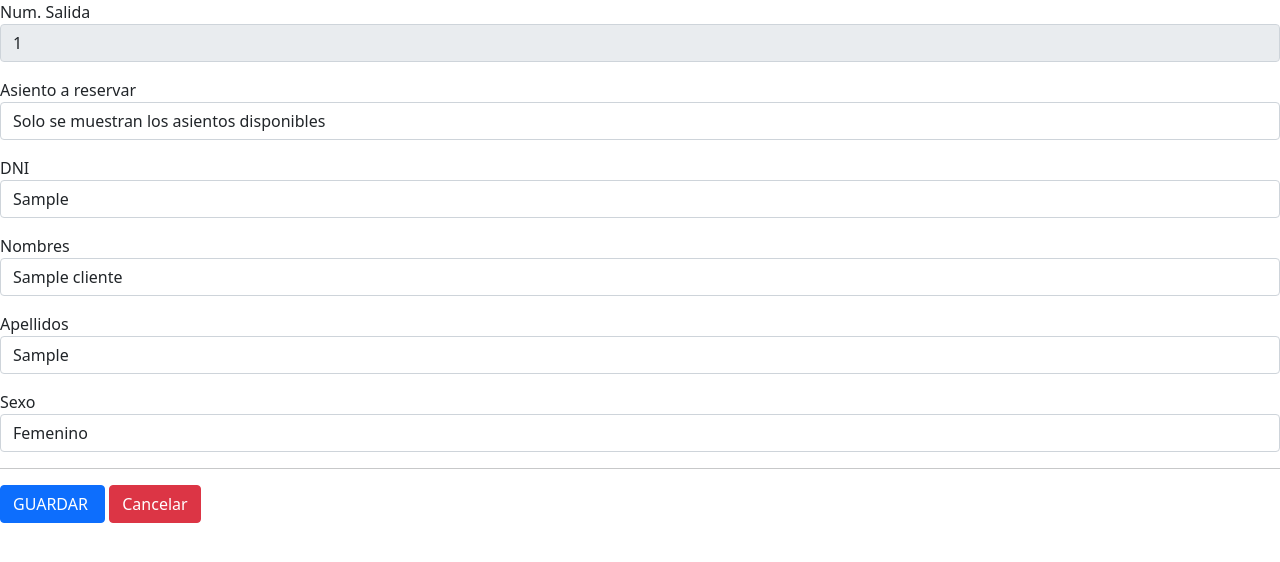
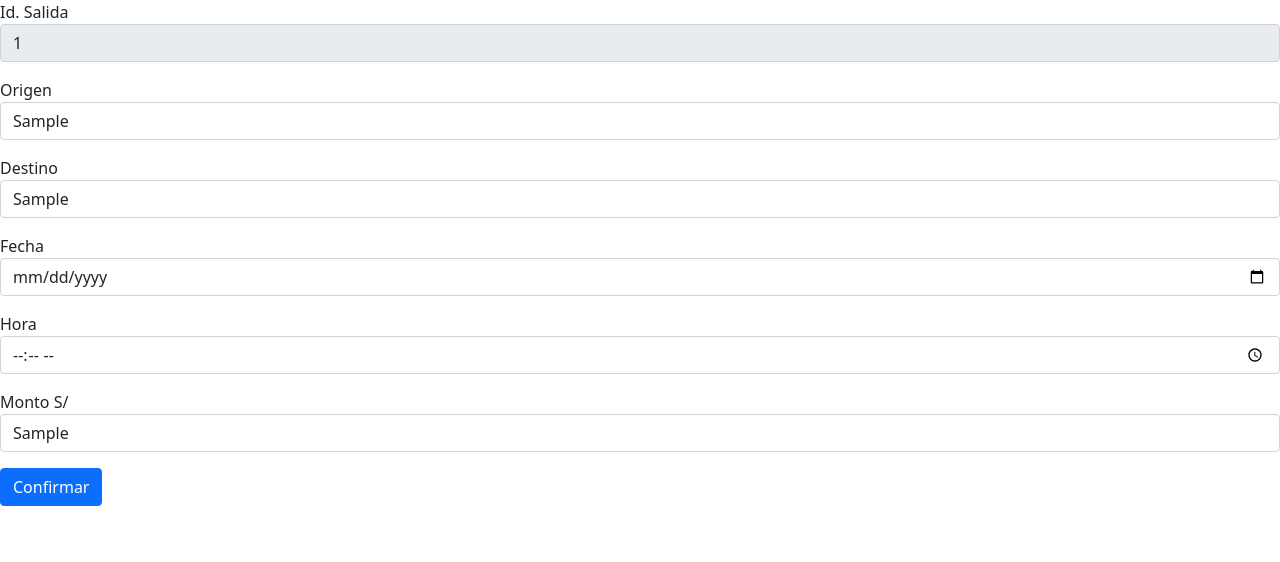
Before and after one commit to jhomudev/transportes, a PHP site: the page made by php/salidas/edit_salida.php in a window 1280 px wide. Shown: the top 562 px of the page. Run offline with PHP 8.4, Linux system fonts and the light colour scheme; tables that the repository leaves empty or names only in its code hold one stand-in row (values such as "Sample post"); some libraries are stand-ins or nearby versions.

Commit message:
editar salida

```diff
--- a/php/salidas/edit_salida.php
+++ b/php/salidas/edit_salida.php
@@ -1,140 +1,86 @@
 <?php
-    include'../conexion.php';
-    $salida=$_GET["salida"];
-    $n_asiento=$_GET["n_asiento"];
-    $dni=$_GET["dni"];
-
-    //datos del pasajero
-    $var_consulta= "select * from clientes where dni=$dni";
-    $var_resultado = $conexion->query($var_consulta);
-    while ($row=$var_resultado->fetch_array())
-    {
-        $nombres =$row['nombres'];
-        $apellidos =$row['apellidos'];
-        $sexo =$row['sexo'];
+    ob_start();
+    include "../conexion.php";
+    $salida=$_GET['salida'];
+    $res="Select * from salidas where id_salida=$salida";
+    $vres = $conexion->query($res);
+    while ($row=$vres->fetch_array()){
+        $ids = $row['id_salida'];
+        $mon = $row['monto'];
+        $fecha = $row['fecha'];
+        $hora = $row['hora'];
+        $origen = $row['origen'];
+        $destino = $row['destino'];
     }
 ?>
 <!DOCTYPE html>
-<html lang="es">
+<html lang="en">
 <head>
     <meta charset="UTF-8">
     <meta http-equiv="X-UA-Compatible" content="IE=edge">
     <meta name="viewport" content="width=device-width, initial-scale=1.0">
-    <title>Transportes</title>
-	<script src="https://kit.fontawesome.com/a8527aea5d.js" crossorigin="anonymous"></script>
+    <link href="https://cdn.jsdelivr.net/npm/bootstrap@5.0.2/dist/css/bootstrap.min.css" rel="stylesheet" integrity="sha384-EVSTQN3/azprG1Anm3QDgpJLIm9Nao0Yz1ztcQTwFspd3yD65VohhpuuCOmLASjC" crossorigin="anonymous">
     <link rel="stylesheet" href="../../styles/style.css">
-	<link href="https://cdn.jsdelivr.net/npm/bootstrap@5.0.2/dist/css/bootstrap.min.css" rel="stylesheet" integrity="sha384-EVSTQN3/azprG1Anm3QDgpJLIm9Nao0Yz1ztcQTwFspd3yD65VohhpuuCOmLASjC" crossorigin="anonymous">
+    <title>Document</title>
 </head>
 <body>
-    <form method="post" name="form2" id="form2" action="#">
-		<div class="form-row">
+    <form action="#" method="post" id="form-add">
         <div class="mb-3">
-			    <label for="codigo">Num. Salida</label>
-			    <input type="text" class="form-control" name="s1" id="s1"
-			    value='<?php echo $salida; ?>' readonly />
+		    <label for="codigo">Id. Salida</label>
+		    <input type="text" class="form-control" readonly name="tx_salida" value="<?php echo $salida;?>" maxlength="4" minlength="4" onkeypress="valide(event)" required/>
 		</div>
 		<div class="mb-3">
-			    <label for="codigo">Asiento a reservar</label>
-			    <!-- <input type="text" class="form-control" name="s3" id="s3" onkeypress="valide(event);" maxlength="2"
-			    value=''/> -->
-                <select class="form-control"  name="tx_asiento" id="s3">
-                    <option value="" selected disabled>Solo se muestran los asientos disponibles</option>
-                    <option value="<?php echo $n_asiento; ?>">Asiento N° <?php echo $n_asiento; ?></option>
-                    <?php
-                        //para el select de asientos
-                        $var= "select * from asientos where estado='DISPONIBLE' and id_salida=$salida";
-                        $var_r = $conexion->query($var);
-                        while ($row=$var_r->fetch_array())
-                        {
-                            $asiento_dispo =$row['n_asiento'];
-                            echo'
-                                <option value="'.$asiento_dispo.'">Asiento N°'.$asiento_dispo.'</option>
-                            ';
-                        }
-                    ?>
-                </select>
-			</div>
-		</div>
-		<div class="form-row">
-			<div class="mb-3">
-			   <label for="codigo">DNI</label>
-			   <input type="text" class="form-control" name="tx_dni" value='<?php echo $dni; ?>' onkeypress="valide(event);" maxlength="8" placeholder="DNI del Pasajero" required>
+		    <label for="codigo">Origen</label>
+		    <input type="text" class="form-control" name="tx_origen" value="<?php echo $origen;?>" onkeyup="javascript:this.value=this.value.toUpperCase();" required/>
 		</div>
 		<div class="mb-3">
-			   <label for="Precio">Nombres</label>
-			   <input type="text" class="form-control" name="tx_nombres" value='<?php echo $nombres; ?>' onkeyup="javascript:this.value=this.value.toUpperCase();" placeholder="Nombres del Pasajero" required>
+		    <label for="codigo">Destino</label>
+		    <input type="text" class="form-control" name="tx_destino" value="<?php echo $destino;?>" onkeyup="javascript:this.value=this.value.toUpperCase();" required/>
 		</div>
 		<div class="mb-3">
-			   <label for="Cantidad">Apellidos</label>
-			   <input type="text" class="form-control" name="tx_apellidos" value='<?php echo $apellidos; ?>' onkeyup="javascript:this.value=this.value.toUpperCase();" placeholder="Apellidos del pasajero" required>
+		    <label for="codigo">Fecha</label>
+		    <input type="date" class="form-control" name="tx_fecha" value="<?php echo $fecha;?>" required/>
 		</div>
 		<div class="mb-3">
-			   <label for="Cantidad">Sexo</label>
-			   <select class="form-control" name="tx_sexo" required>
+		    <label for="codigo">Hora</label>
+		    <input type="time" class="form-control" name="tx_hora" value="<?php echo $hora;?>" required/>
+		</div>
+		<div class="mb-3">
+		    <label for="codigo">Monto S/</label>
+		    <input type="text" class="form-control" name="tx_monto" value="<?php echo $mon;?>" onkeypress="valide(event)" required />
+		</div>
         <?php
-                    if($sexo=='M'){
-                        echo'
-                            <option value="" selected disabled>Seleccione el sexo</option>
-                            <option value="M" selected="true">Masculino</option>
-                            <option value="F">Femenino</option>
-                        ';
-                    }
-                    else{
-                        echo'
-                        <option value="" selected disabled>Seleccione el sexo</option>
-                        <option value="M">Masculino</option>
-                        <option value="F" selected="true">Femenino</option>
-                        ';
-                    }
-               ?>
-
-			   </select>
-			 </div>
-		</div>
-		<hr>
-		<input  type="submit" value="GUARDAR " name="aceptar" class="btn btn-primary">
-        <a href="l_pasajeros.php?salida=<?php echo $salida; ?>" class="btn btn-danger">Cancelar</a>
-        <br><br>
-        <?php
-            if(!empty($_POST['tx_nombres'])=="")
+            if(!empty($_POST['tx_salida'])=="")
             {}
             else
             {
-                $dni_n=$_POST['tx_dni'];
-                $nombres_n=$_POST['tx_nombres'];
-                $apellidos_n=$_POST['tx_apellidos'];
-                $sexo_n=$_POST['tx_sexo'];
-                $asiento_n=$_POST['tx_asiento'];
-                //actualizando datos del pasajero
-                $sql= "UPDATE clientes SET dni=$dni_n,nombres='$nombres_n',apellidos='$apellidos_n',sexo='$sexo_n' WHERE dni=$dni";
-                $sql_pro = $conexion->query($sql);
-                //actualizando estado de asiento antiguo a disponible
-                $sql_asi= "UPDATE asientos SET estado='DISPONIBLE' WHERE id_salida=$salida AND n_asiento=$n_asiento";
-                $sql_asi_pro= $conexion->query($sql_asi);
-                //actualizando datos de la reserva en la tabla con_pasajero
-                $sql_conp= "UPDATE con_pasajero SET asiento=$asiento_n,dni=$dni_n WHERE id_salida=$salida AND asiento=$n_asiento";
-                $sql_conp_pro= $conexion->query($sql_conp);
-                //actualizando el estado del nuevo asiento a ocupado
-                $sql_ocu= "UPDATE asientos SET estado='OCUPADO' WHERE id_salida=$salida AND n_asiento=$asiento_n";
-                $sql_ocu_pro= $conexion->query($sql_ocu);
+                $salida_n=$_POST["tx_salida"];
+                $origen_n=$_POST["tx_origen"];
+                $destino_n=$_POST["tx_destino"];
+                $fecha_n=$_POST["tx_fecha"];
+                $hora_n=$_POST["tx_hora"];
+                $monto_n=$_POST["tx_monto"];
+                //insertar salida
+                $sql="UPDATE salidas SET id_salida=$salida_n, origen='$origen_n', destino='$destino_n', fecha='$fecha_n', hora='$hora_n', monto=$monto_n WHERE id_salida=$salida";
+                $sql_re=$conexion->query($sql);
+
                 try{
                     echo'
                     <div class="alert alert-success" role="alert">
-                        <i>Listo.</i> Los datos se actualizaron correctamente. Actualize la página
+                    <i>Listo.</i> Los datos se modificaron correctamente. Actualize la página.
                     </div>
                     ';
                 }
-                catch(Exception $e){
+                catch (Exception $e){
                     echo'
                     <div class="alert alert-danger" role="alert">
-                        <i>Error.</i> Alparecer ocurrió un error.
+                    <i>Error.</i> Los datos se no se modificaron.
                     </div>
                     ';
                 }
-
             }
         ?>
+        <input type="submit" value="Confirmar" class="btn btn-primary">
     </form>
-    <script src="../../js/script.js"></script>
 </body>
 </html>
--- a/php/salidas/reservar.php
+++ b/php/salidas/reservar.php
@@ -56,7 +56,7 @@
 				</tr>
 			</table>
 			&nbsp;&nbsp;<a class="btn btn-danger" href="eli_reser.php?id='.$id_asiento.'&salida='.$salida.'&n_asiento='.$n_asiento.'"><i class="fa-solid fa-trash-can"></i> Eliminar</a>
-			<a class="btn btn-info" href="edit_salida.php?dni='.$dni.'&salida='.$salida.'&n_asiento='.$n_asiento.'"><i class="fa-solid fa-pen-to-square"></i> Editar</a>
+			<a class="btn btn-info" href="edit_reser.php?dni='.$dni.'&salida='.$salida.'&n_asiento='.$n_asiento.'"><i class="fa-solid fa-pen-to-square"></i> Editar</a>
 			<a class="btn btn-success" target="_blank" href="boleta.php?dni='.$dni.'&salida='.$salida.'&n_asiento='.$n_asiento.'"><i class="fa-solid fa-ticket"></i> Imprimir boleta</a>
 			';
 		}
```
Also changed, not shown: php/salidas/edit_reser.php (added, +140 -0 lines), php/salidas/eli_salida.php (added, +22 -0 lines), php/salidas/salidas.php (+60 -0 lines), js/script.js (line endings or trailing spaces). Lines whose indentation alone changed are shown as unchanged.
